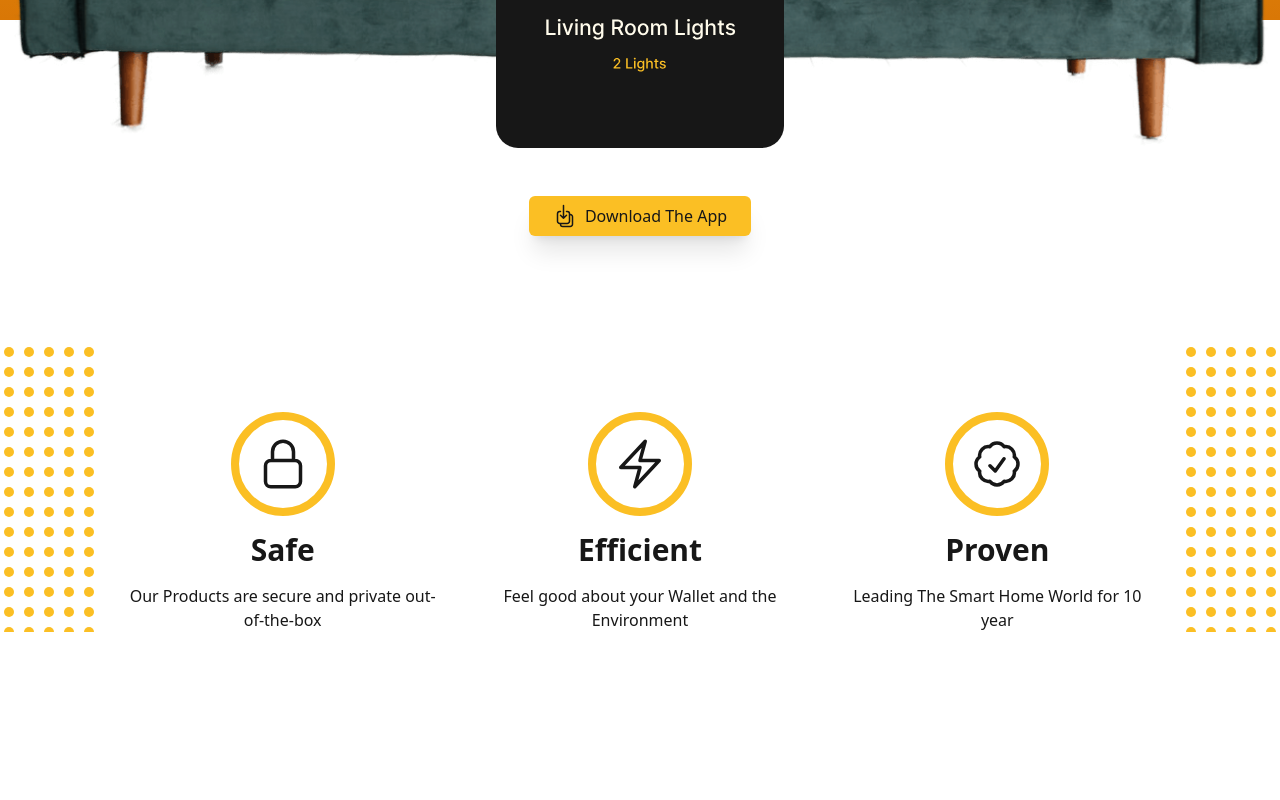
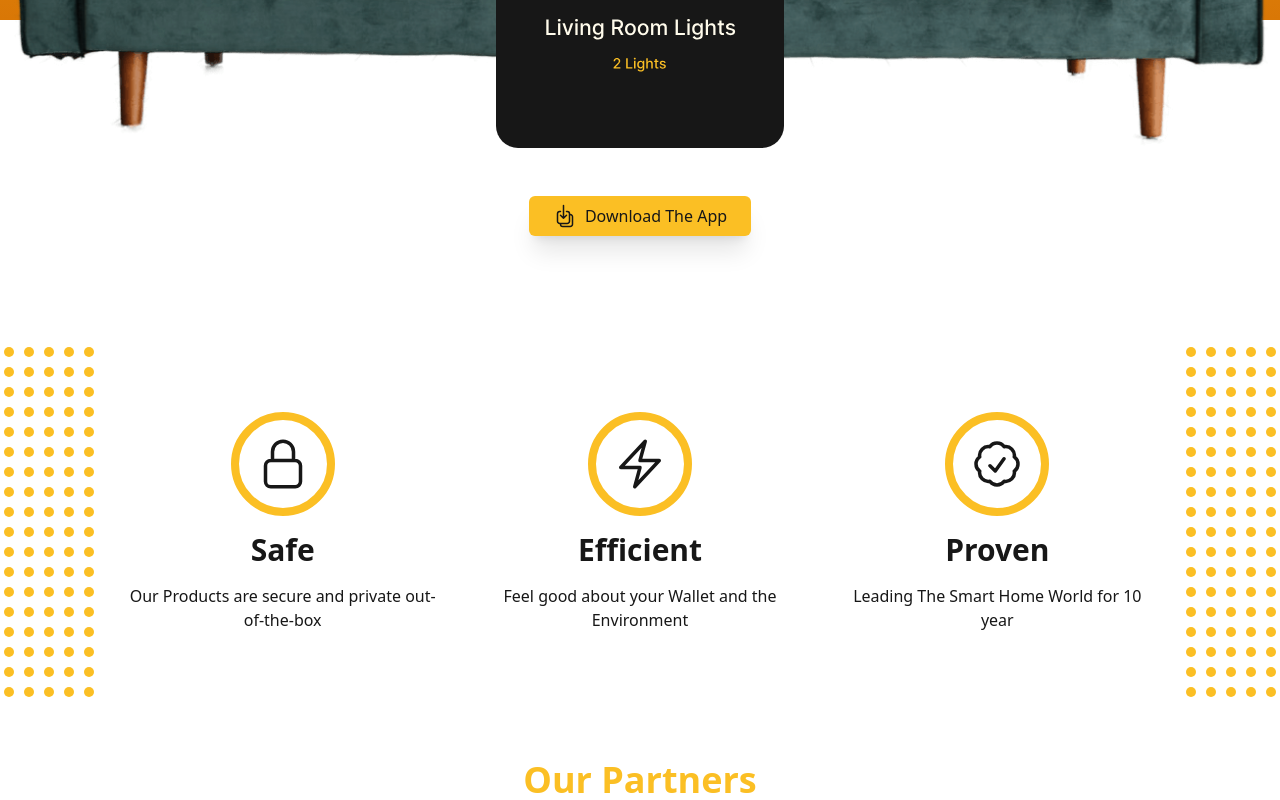
Before and after one commit to KakwiriStephen/HomeSmart, a website built with Vite: page index.html in a window 1280 px wide. Shown: the part 736-1536 px from the top of the page. Before the commit the page ends 1368 px from the top, so only its background shows below. Built offline with nearby package versions, Linux system fonts and the light colour scheme.

Commit message:
Partners

```diff
--- a/index.html
+++ b/index.html
@@ -259,6 +259,14 @@
       </div>
     </section>
 
+    <section aria-labelledby="partners" class="text-center grid gap-8 place-items-center">
+      <div class="grid gap-4">
+        <h2 id="partners" class="text-4xl font-bold text-amber-400">Our Partners</h2>
+
+      </div>
+
+    </section>
+
     </main>
     <script type="module" src="/main.js"></script>
 </body>
```
